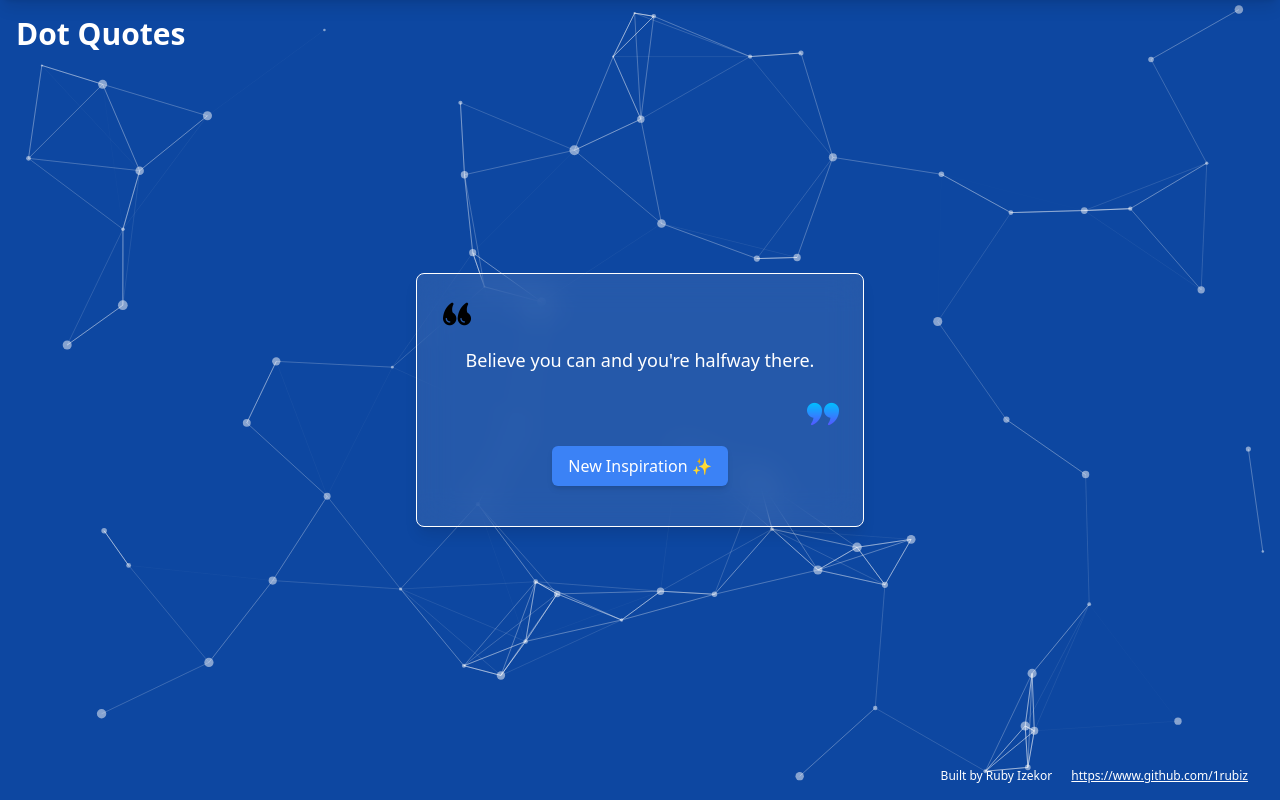
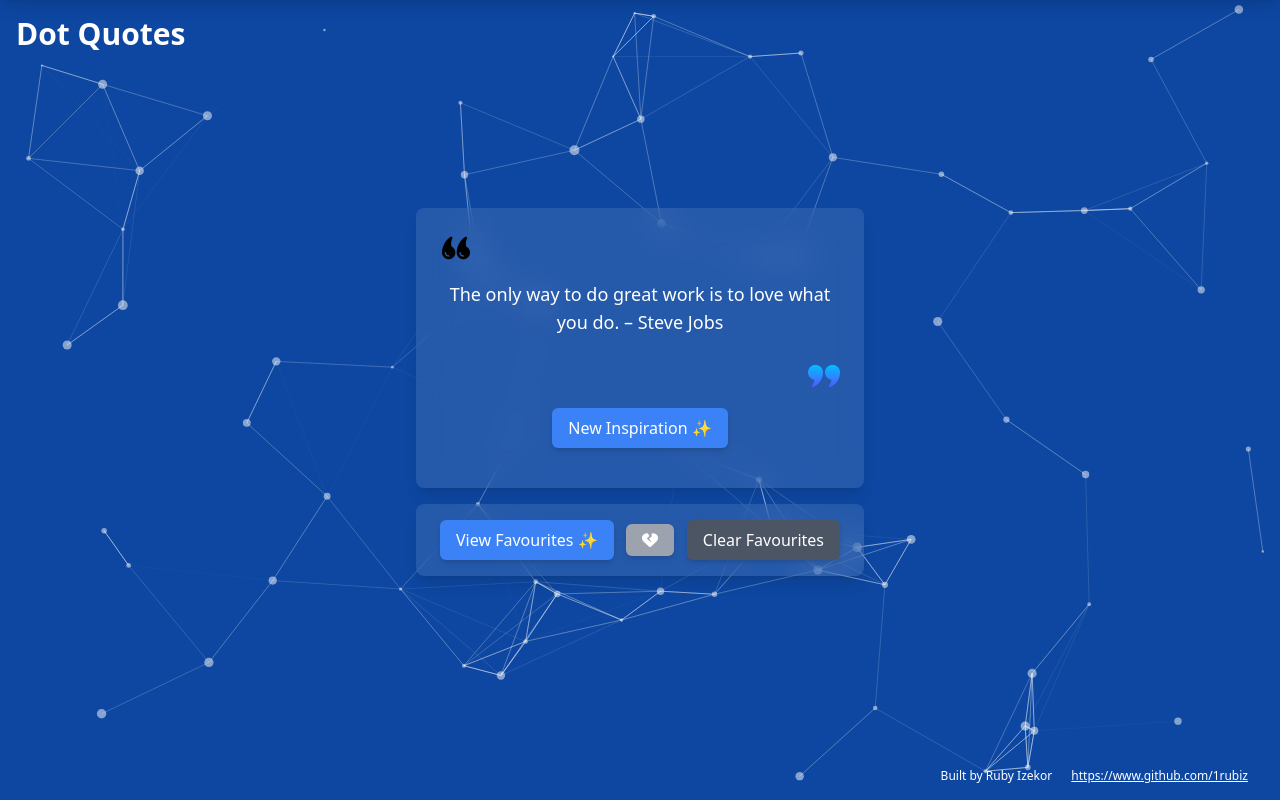
Before and after one commit to 1rubiz/alx-project, a React (Vite) app: page /quotes in a window 1280 px wide. Built offline with nearby package versions, Linux system fonts and the light colour scheme.

Commit message:
favourites

```diff
--- a/src/components/quotes.jsx
+++ b/src/components/quotes.jsx
@@ -1,45 +1,39 @@
 import React, { useEffect, useState } from 'react';
-import axios from 'axios';
-import styled from 'styled-components';
-// import Background from './particles';
-import ParticlesBackground from './particles';
-import FancyOpenQuote from './fancyOpenQuote';
-import FancyCloseQuote from './fancyCloseQuote';
-
-const inspirations = [
-  "Believe you can and you're halfway there.",
-  "Every day may not be good, but there's something good in every day.",
-  "Stay positive, work hard, and make it happen.",
-  "Dream big. Start small. Act now.",
-  "Your limitation—it's only your imagination.",
-  "The harder you work for something, the greater you'll feel when you achieve it.",
-  "Push yourself, because no one else is going to do it for you."
-];
+import { FaHeart, FaHeartCrack, FaCircleStop, FaTrash } from 'react-icons/fa6'
+import { IoClose } from 'react-icons/io5'
+import useQuotesStore from '../stores/quoteStore';
+import quotes from '../lib/quotes';
 
 const Quotes = () => {
-  const [inspiration, setInspiration] = useState(inspirations[0]);
+  const [inspiration, setInspiration] = useState(quotes[0]);
   const [isOpened, setIsOpened] = useState(false);
+  const [liked, setLiked] = useState(false)
+  const { items, toggleItem, exists, removeItem } = useQuotesStore();
+
+  useEffect(() => {
+    if (inspiration) {
+      setLiked(exists(inspiration))
+    }
+  }, [inspiration, items])
+
 
   const handleClick = () => {
     setIsOpened(!isOpened);
   };
 
   const getRandomInspiration = () => {
-    const randomIndex = Math.floor(Math.random() * inspirations.length);
-    setInspiration(inspirations[randomIndex]);
+    const randomIndex = Math.floor(Math.random() * quotes.length);
+    setInspiration(quotes[randomIndex]);
   };
 
-  const fetchQuotes = async () => {
-    const data = await fetch('http://localhost:5000/api/generate');
-    console.log(data.json());
+  const selectQuote = (item) => {
+    setInspiration(item)
+    setIsOpened(false)
   }
-  // useEffect(() => {
-  //   fetchQuotes();
-  // }, [])
 
   return (
-    <div className="relative w-screen h-screen bg-transparent flex items-center justify-center p-4">
-      <div className="max-w-md w-full bg-white/10 backdrop-blur-lg border border-white dark:bg-gray-800 rounded-lg shadow-lg p-6 text-center">
+    <div className="relative w-screen h-screen bg-transparent flex flex-col items-center justify-center p-4">
+      <div className="max-w-md w-full bg-white/10 backdrop-blur-lg border-white dark:bg-gray-800 rounded-lg shadow-lg p-6 text-center">
         <div className='flex flex-wrap'>
           <img src="/quotation-mark.png" className='w-8 h-8' alt="" />
           <p className="text-lg mt-4 min-w-full text-white dark:text-gray-300 mb-6">{inspiration}</p>
@@ -56,6 +50,55 @@ const Quotes = () => {
           New Inspiration ✨
         </button>
       </div>
+      <div className="max-w-md my-4 w-full bg-white/10 backdrop-blur-lg dark:bg-gray-800 rounded-lg shadow-lg px-6 text-center flex items-center justify-between">
+        <button
+          onClick={() => setIsOpened(true)}
+          className="bg-blue-500 my-4 hover:bg-blue-600 text-white text-xs md:text-base px-4 py-2 rounded-md shadow-md focus:outline-none transition duration-300"
+        >
+          View Favourites ✨
+        </button>
+        <button
+          onClick={() => toggleItem(inspiration)}
+          className={`${liked ? 'bg-red-500 hover:bg-red-300' : 'bg-gray-400 hover:bg-blue-200'} my-4 text-white px-4 py-2 rounded-md shadow-md focus:outline-none transition duration-300`}
+        >
+          {
+            liked ? <FaHeart /> : <FaHeartCrack />
+          }
+        </button>
+        <button
+          onClick={getRandomInspiration}
+          className="bg-gray-600 my-4 hover:bg-gray-300 text-xs md:text-base text-white px-4 py-2 rounded-md shadow-md focus:outline-none transition duration-300 flex items-center gap-2"
+        >
+          Clear Favourites
+        </button>
+      </div>
+      {/*favourites*/}
+      {
+        isOpened && (
+          <div
+            className={`absolute z-[100] top-0 right-0 h-screen w-full max-w-md bg-white/10 backdrop-blur-lg dark:bg-gray-800 rounded-lg shadow-lg px-6 transition-transform duration-500 ease-in-out flex items-center justify-center ${isOpened ? 'translate-x-0' : '-translate-x-full'
+              }`}
+          >
+            <IoClose className="absolute top-4 right-4 text-white z-50 font-bold text-3xl cursor-pointer" onClick={() => setIsOpened(false)} />
+            <div className='w-full h-[60%] overflow-y-scroll no-scrollbar px-2 flex flex-col gap-4'>
+              {
+                items ? (
+                  items.map((item) =>
+                    <div key={item} className='grid grid-cols-6 p-2 shadow-lg my-2'>
+                      <div onClick={() => selectQuote(item)} className='col-span-5 text-nowrap max-w-full overflow-x-clip text-gray-300 cursor-pointer'>
+                        {item}
+                      </div>
+                      <div className='col-span-1 text-red-400 flex items-center cursor-pointer justify-center'>
+                        <FaTrash onClick={() => removeItem(item)} />
+                      </div>
+                    </div>
+                  )
+                ) : 'Your favourites will appear here'
+              }
+            </div>
+          </div>
+        )
+      }
     </div>
   );
 }
--- a/src/index.css
+++ b/src/index.css
@@ -83,3 +83,12 @@
 .svg-animate:hover {
   animation: scale-up 0.3s ease-in-out;
 }
+
+.no-scrollbar::-webkit-scrollbar{
+  display: none;
+}
+
+.no-scrollbar {
+  -ms-overflow-style: none;
+  scrollbar-width: none;
+}
--- /dev/null
+++ b/src/stores/quoteStore.js
@@ -0,0 +1,29 @@
+import { create } from 'zustand';
+
+
+const useQuotesStore = create((set, get) => ({
+  items: [],
+
+  // Add if not exists, remove if exists
+  toggleItem: (item) => {
+    set((state) => ({
+      items: state.items.includes(item)
+        ? state.items.filter((i) => i !== item) // Remove if exists
+        : [...state.items, item], // Add if not exists
+    }));
+  },
+
+  // Check if string exists
+  exists: (item) => {
+    return get().items.includes(item);
+  },
+
+  // Remove specific string
+  removeItem: (item) => {
+    set((state) => ({
+      items: state.items.filter((i) => i !== item),
+    }));
+  },
+}));
+
+export default useQuotesStore;
```
Also changed, not shown: src/lib/quotes.js (added), vercel.json (added).
